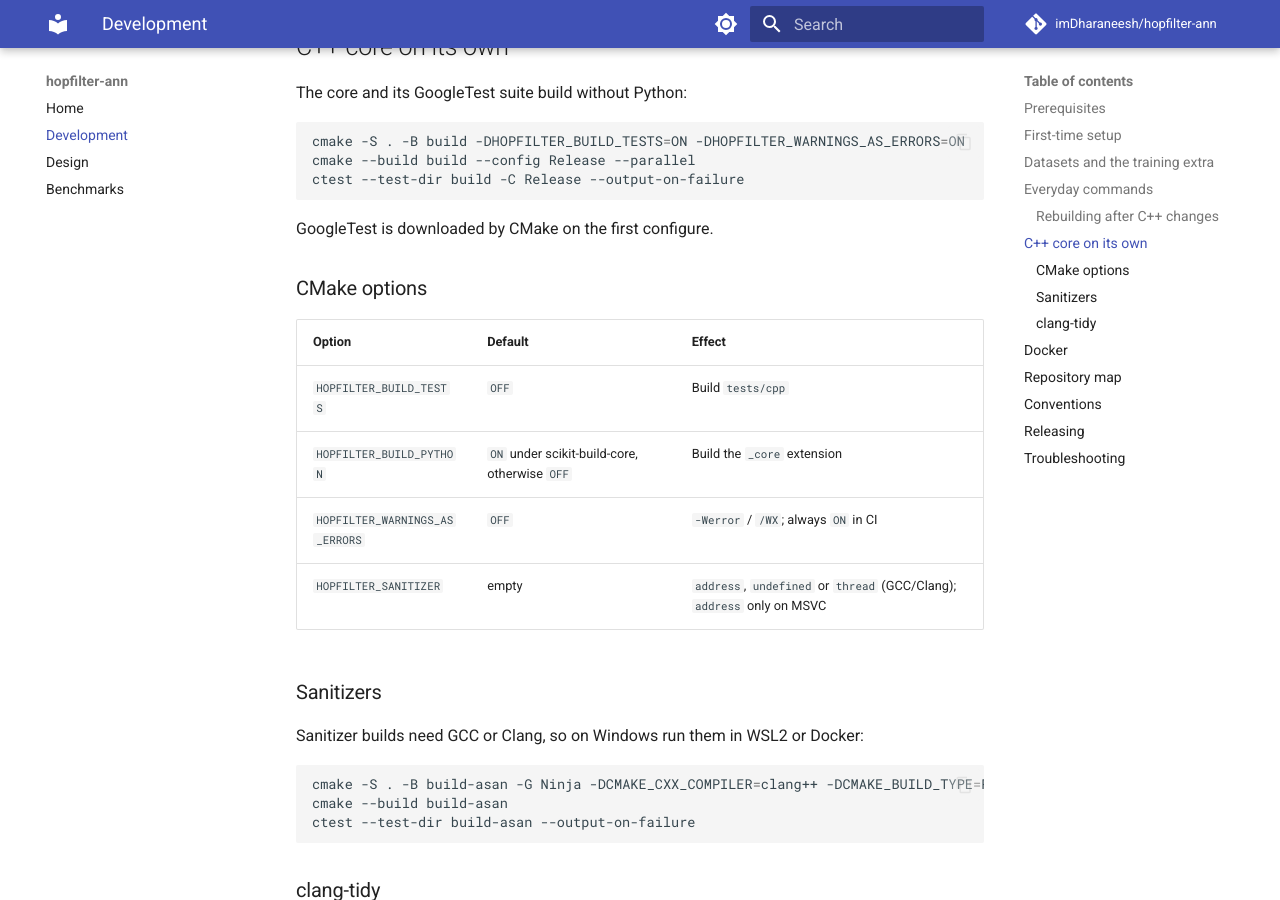
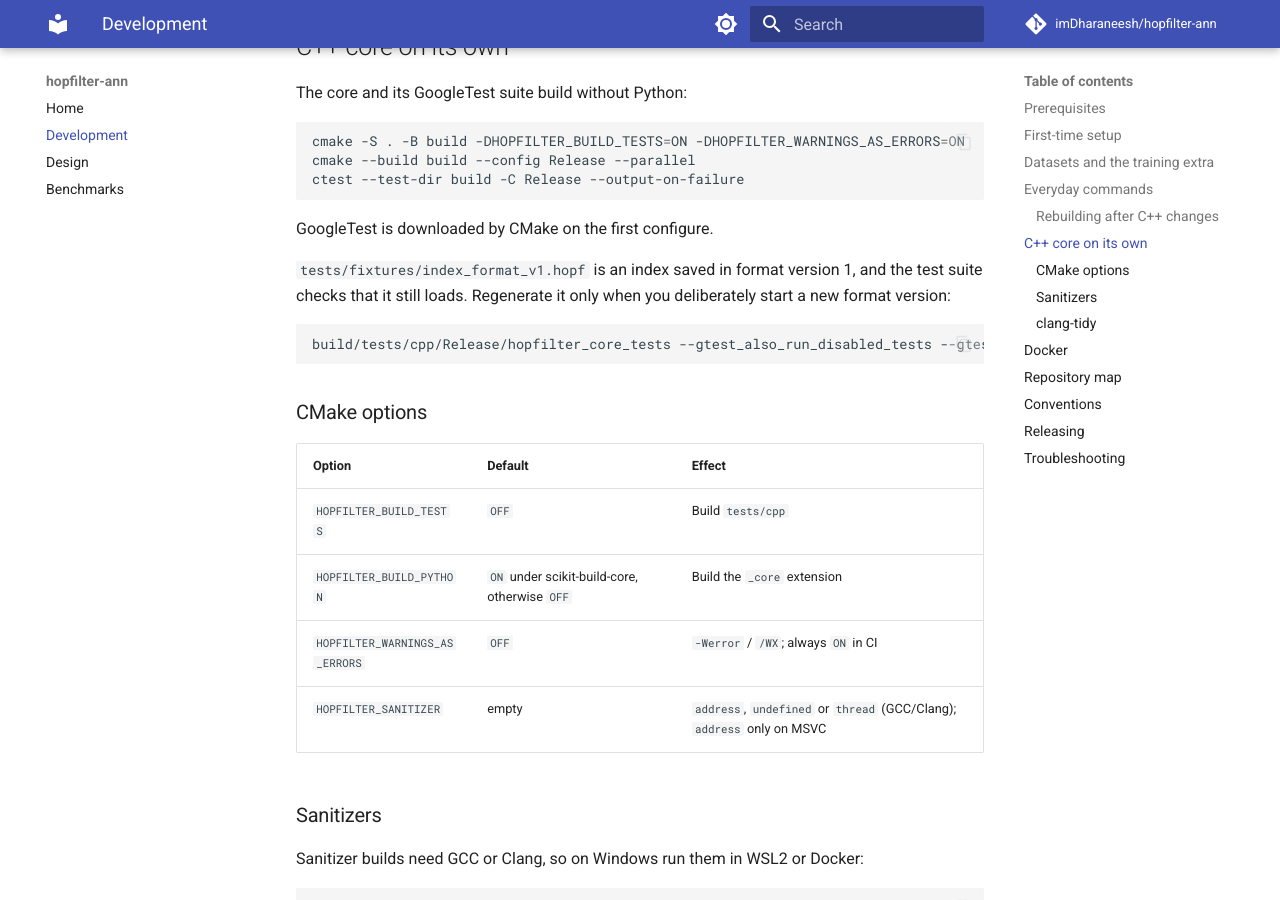
Before and after one commit to imDharaneesh/hopfilter-ann, an MkDocs documentation site: the page built from docs/development.md, in a window 1280 px wide and 900 px high, scrolled down 2317 px. Built offline with MkDocs 1.6.1 and Material for MkDocs 9.7.7, drawn with Linux system fonts in a browser that asks for light colours; comment, search, counter and statistics services are not loaded.

Commit message:
docs: how to regenerate the v1 index fixture

````diff
--- a/docs/development.md
+++ b/docs/development.md
@@ -82,6 +82,12 @@ ctest --test-dir build -C Release --output-on-failure
 
 GoogleTest is downloaded by CMake on the first configure.
 
+`tests/fixtures/index_format_v1.hopf` is an index saved in format version 1, and the test suite checks that it still loads. Regenerate it only when you deliberately start a new format version:
+
+```bash
+build/tests/cpp/Release/hopfilter_core_tests --gtest_also_run_disabled_tests --gtest_filter=*WriteVersionOneFixture
+```
+
 ### CMake options
 
 | Option | Default | Effect |
````
